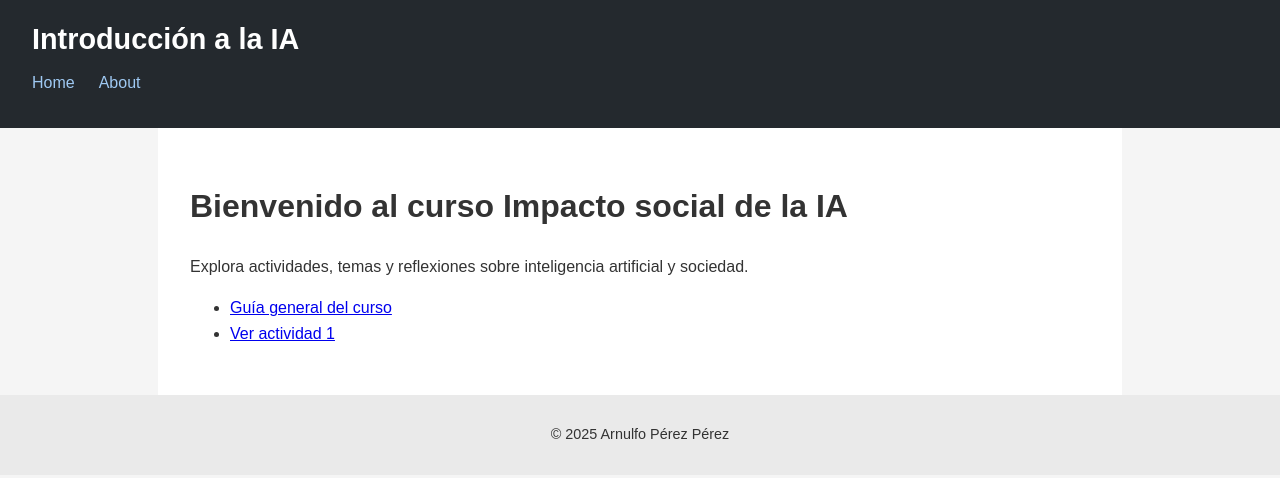
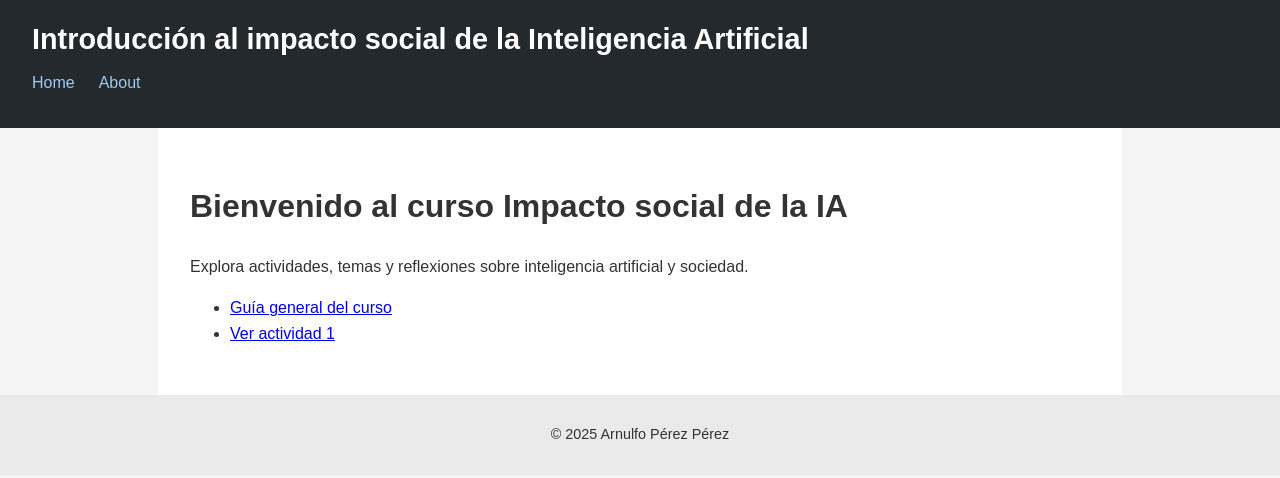
Before and after one commit to ArnulfoPerez/curso_ia, a Jekyll site: the page built from index.md, in a window 1280 px wide. Shown: the top 478 px of the page. Built offline with Jekyll 4.4.1, drawn with Linux system fonts in a browser that asks for light colours.

Commit message:
Update _config.yml
deepseek

```diff
--- a/_config.yml
+++ b/_config.yml
@@ -1,4 +1,4 @@
-title: Introducción a la IA
+title: Introducción al impacto social de la Inteligencia Artificial
 description: Repositorio del curso Introducción a la IA
 theme: jekyll-theme-minimal
 url: "https://ArnulfoPerez.github.io/curso_ia"
```
